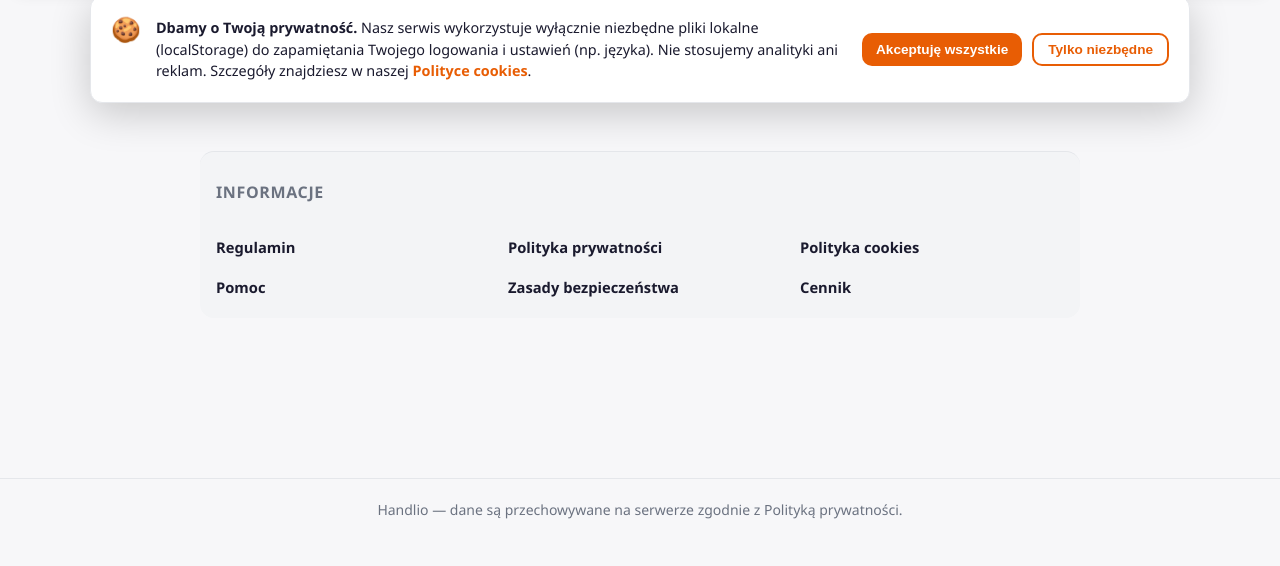
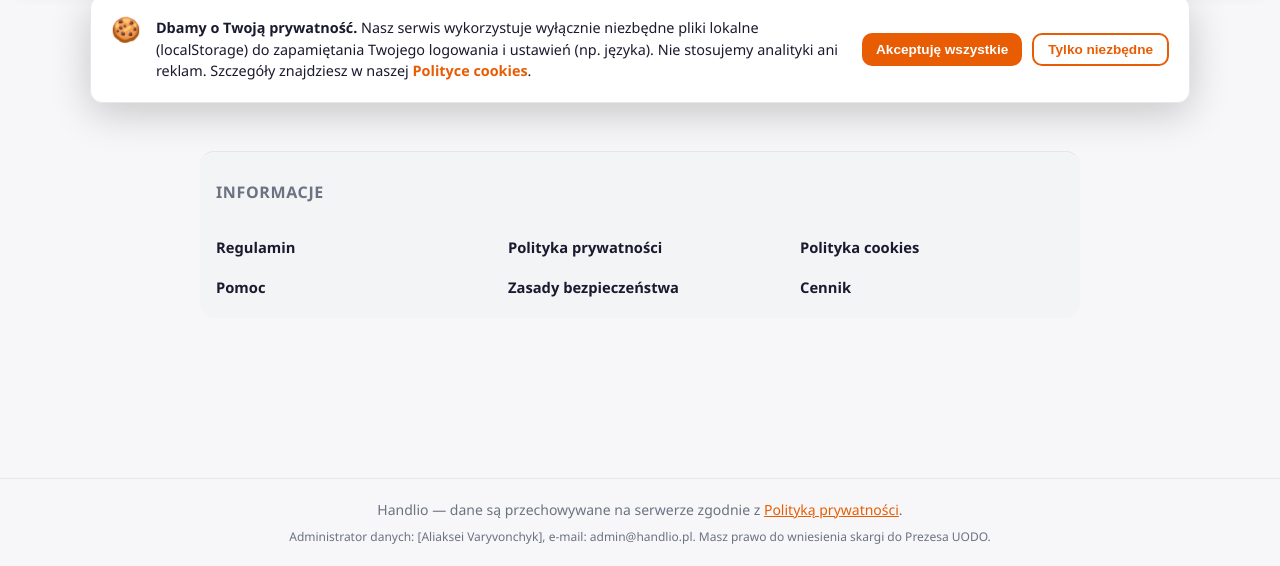
Before and after one commit to leshenka2013-coder/handlio-backend, a website: page frontend/index.html in a window 1280 px wide. Shown: the part 677-1243 px from the top of the page. Before the commit the page ends 1217 px from the top, so only its background shows below. Drawn offline with Linux system fonts and the light colour scheme; no server answers.

Commit message:
Add files via upload

```diff
--- a/frontend/index.html
+++ b/frontend/index.html
@@ -1625,7 +1625,11 @@
     </div>
   </div>
 <footer style="display: block !important; visibility: visible !important; opacity: 1 !important; padding: 20px; text-align: center; font-size: 14px; color: #6b7280;">
-  Handlio — dane są przechowywane na serwerze zgodnie z Polityką prywatności.
+  Handlio — dane są przechowywane na serwerze zgodnie z <a href="#top" data-action="nav" data-page="privacy" style="color: var(--primary);">Polityką prywatności</a>.<br>
+  <span style="font-size: 12px; margin-top: 8px; display: inline-block;">
+    Administrator danych: [Aliaksei Varyvonchyk], e-mail: admin@handlio.pl.
+    Masz prawo do wniesienia skargi do Prezesa UODO.
+  </span>
 </footer>
 
   <script src="app.js" defer></script>
```
